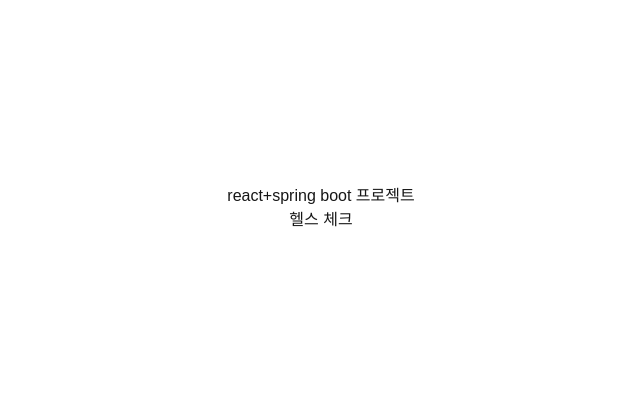
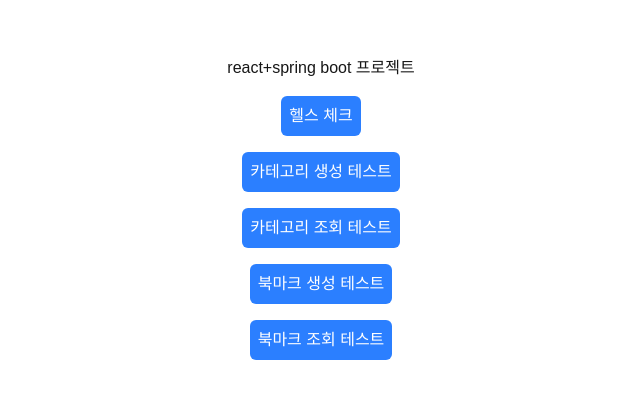
Before and after one commit to mocking-tiger/java-practice, a Next.js app in the folder frontend/: page / in a window 1280 px wide. Shown: the part 192-590 px from the top of the page, without its empty margins (319-959 px from the left). Built offline with nearby package versions, Linux system fonts and the light colour scheme.

Commit message:
chore: api호출 전반적으로 잘 되는지 테스트

```diff
--- a/frontend/app/page.tsx
+++ b/frontend/app/page.tsx
@@ -11,10 +11,87 @@
     }
   };
 
+  const handleCreateCategoryTest = async () => {
+    try {
+      const response = await axios.post(
+        "http://localhost:8080/api/categories",
+        {
+          name: "게임",
+        },
+      );
+      console.log(response.data);
+    } catch (error) {
+      console.error("카테고리 생성 실패", error);
+    }
+  };
+
+  const handleGetCategoryTest = async () => {
+    try {
+      const response = await axios.get("http://localhost:8080/api/categories");
+      console.log(response.data);
+    } catch (error) {
+      console.error("카테고리 조회 실패", error);
+    }
+  };
+
+  const handleCreateBookmarkTest = async () => {
+    try {
+      const response = await axios.post("http://localhost:8080/api/bookmarks", {
+        categoryId: 1,
+        url: "https://www.google.com",
+        name: "Google",
+        description: "Google is a search engine",
+      });
+      console.log(response.data);
+    } catch (error) {
+      console.error("북마크 생성 실패", error);
+    }
+  };
+
+  const handleGetBookmarkTest = async () => {
+    try {
+      const response = await axios.get(
+        "http://localhost:8080/api/bookmarks?categoryId=1",
+      );
+      console.log(response.data);
+    } catch (error) {
+      console.error("북마크 조회 실패", error);
+    }
+  };
+
   return (
-    <div className="flex flex-col items-center justify-center h-screen">
+    <div className="flex flex-col items-center justify-center gap-4 h-screen">
       <h1>react+spring boot 프로젝트</h1>
-      <button onClick={handleHealthCheck}>헬스 체크</button>
+      <button
+        className="bg-blue-500 text-white p-2 rounded-md"
+        onClick={handleHealthCheck}
+      >
+        헬스 체크
+      </button>
+      <button
+        className="bg-blue-500 text-white p-2 rounded-md"
+        onClick={handleCreateCategoryTest}
+      >
+        카테고리 생성 테스트
+      </button>
+      <button
+        className="bg-blue-500 text-white p-2 rounded-md"
+        onClick={handleGetCategoryTest}
+      >
+        카테고리 조회 테스트
+      </button>
+      <button
+        className="bg-blue-500 text-white p-2 rounded-md"
+        onClick={handleCreateBookmarkTest}
+      >
+        북마크 생성 테스트
+      </button>
+      <button
+        className="bg-blue-500 text-white p-2 rounded-md"
+        onClick={handleGetBookmarkTest}
+      >
+        북마크 조회 테스트
+      </button>
     </div>
   );
 }
```
